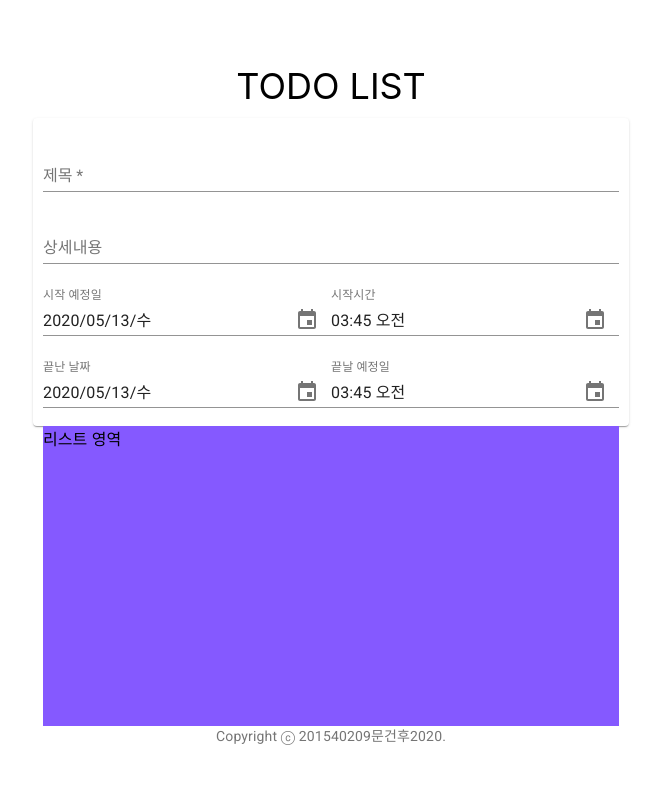
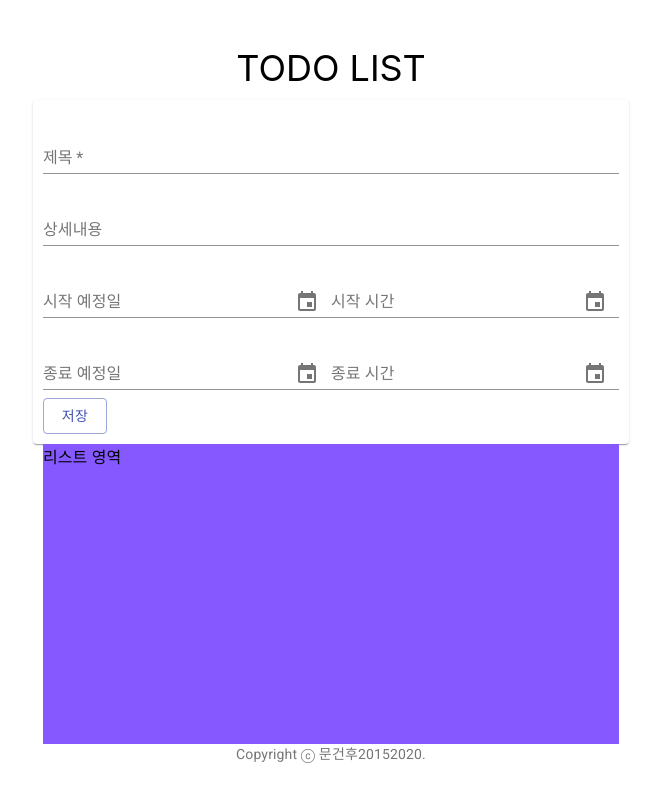
Before and after one commit to who307/todolist, a React (Create React App) app: page / in a window 1280 px wide. Shown: the whole page, without its empty margins (309-970 px from the left). Built offline with nearby package versions, Linux system fonts and the light colour scheme.

Commit message:
2020-05-27 수업

```diff
--- a/package.json
+++ b/package.json
@@ -6,6 +6,7 @@
     "@date-io/moment": "1.x",
     "@material-ui/core": "^4.9.14",
     "@material-ui/icons": "^4.9.1",
+    "@material-ui/lab": "^4.0.0-alpha.54",
     "@material-ui/pickers": "^3.2.10",
     "@testing-library/jest-dom": "^4.2.4",
     "@testing-library/react": "^9.3.2",
--- a/src/App.js
+++ b/src/App.js
@@ -1,126 +1,61 @@
 import React from 'react';
 import './App.css';
-import { TextField, Typography, Paper } from '@material-ui/core';
-import { KeyboardTimePicker, KeyboardDatePicker } from '@material-ui/pickers';
+import {Typography, List, ListItem, ListItemText } from '@material-ui/core';
 import { render } from '@testing-library/react';
+import Inputform from './components/Inpuutform';
 
+class App extends React.Component {
+  constructor(props) {
+    super(props);
 
-class App extends React.Component{
-  constructor(props){
-    super(props);
-    this.state={
+    this.state = {
       title: "",
       content: "",
       startDate: null,
       startTime: null,
       endDate: null,
-      endTime: null
+      endTime: null,
+      todoList:[]
     }
   }
 
-  Changetext = (event) => {
+//todoList의 state값을 nowList로 세팅해준다.
+  addTodoList(date){
+    const nowList = this.state.todoList;
+    nowList.push(date);
     this.setState({
-      [event.target.name] : event.target.value
-    })
-  }
-  //시작날짜
-  ChangeStartDate = (event) => {
-    this.setState({
-      startDate : event._d
-    })
-  }
-  //시작시간
-  ChangeStartTime = (event) => {
-    this.setState({
-      StartTime : event._d
-    })
-  }
-  //끝난날짜
-  ChangeEndDate = (event) => {
-    this.setState({
-      endDate : event._d
-    })
-  }
-  //끝난시간
-  ChangeEndTime = (event) => {
-    this.setState({
-      endTime : event._d
-    })
+      todoList: nowList,
+    });
   }
 
-
-
   render() {
-
-
-
-  console.log(this.state.title);
-  console.log(this.state.content);
-  console.log(this.state.startDate)
-  console.log(this.state.starTime)
-  console.log(this.state.endDate)
-  console.log(this.state.endTime)
-
 
 
     return (
       <div className="App">
         <div className="header"> TODO LIST</div>
-      <Paper className="input_area" variant="outline" style={{padding: '10px'}}>
 
-        <TextField label="제목" placeholder="제목을 입력해 주세요" size="normal" margin="normal" fullWidth required
-         onChange={this.Changetext} value={this.state.title} name="title"/>
-        <TextField label="상세내용" size="normal" margin="normal" fullWidth multiline
-         onChange={this.Changetext} value={this.state.content} name="content"/>
+        <Inputform addTodoList ={this.addTodoList.bind(this)}/>
+        <div className="list_area"> 리스트 영역
+            <List>
+              {this.state.todoList.map((todoItem, idx) => {
+                const {
+                  title, content, startDate, startTime, endDate, endTime
+                } = todoItem;
+                return (
+                  <ListItem key ={idx} role={undefined} dense button>
+                    <ListItemText
+                    primary={title}
+                    secondary={startDate.format('yyyy-MM-DD')+''+startTime.format('HH:MM')+ endDate.format('yyyy-MM-DD')+''+endTime.format('HH:MM')}
+                    />
+                  </ListItem>
+                )
+                })}
+            </List>
+        </div>
 
-        <KeyboardDatePicker
-            disable="inline"
-            format="yyyy/MM/DD/dd"
-            margin="normal"
-            label="시작 예정일"
-            onChange={this.ChangeStartDate}
-            style={{ width: '50%' }}
-            KeyboardButtonProps={{
-              'aria-label': 'change date',
-            }}
-          />
-          <KeyboardTimePicker
-            margin="normal"
-            label="시작시간"
-            variant="inline"
-            onChange={this.ChangeStartTime}
-            style={{ width: '50%' }}
-            KeyboardButtonProps={{
-              'aria-label': 'change date',
-            }}
-          />
-
-          <KeyboardDatePicker
-            disable="inline"
-            format="yyyy/MM/DD/dd"
-            margin="normal"
-            label="끝난 날짜"
-            onChange={this.ChangeEndDate}
-            style={{ width: '50%' }}
-            KeyboardButtonProps={{
-              'aria-label': 'change date',
-            }}
-          />
-          <KeyboardTimePicker
-            margin="normal"
-            label="끝날 예정일"
-            variant="inline"
-            onChange={this.ChangeEndTime}
-            style={{ width: '50%' }}
-            KeyboardButtonProps={{
-              'aria-label': 'change date',
-            }}
-          />
-
-      </Paper>
-      <div className="list_area"> 리스트 영역</div>
         <Typography variant="body2" color="textSecondary" align="center">
-        {'Copyright ⓒ 201540209문건후' +new Date().getFullYear()+'.'}
+          {'Copyright ⓒ 문건후2015' + new Date().getFullYear() + '.'}
         </Typography>
         </div>
     );
--- /dev/null
+++ b/src/components/Inpuutform.js
@@ -0,0 +1,192 @@
+import React from 'react';
+import { TextField,  Paper, Dialog, DialogContent, DialogContentText, DialogTitle} from '@material-ui/core';
+import { KeyboardTimePicker, KeyboardDatePicker } from '@material-ui/pickers';
+import Alert from '@material-ui/lab/Alert';
+import Snackbar from '@material-ui/core/Snackbar';
+import { render } from '@testing-library/react';
+import Button from '@material-ui/core/Button';
+
+class inputform extends React.Component {
+    constructor(props) {
+      super(props);
+
+      this.state = {
+        title: "",
+        content: "",
+        startDate: null,
+        startTime: null,
+        endDate: null,
+        endTime: null,
+        todoList:[],
+        modalOpen: false
+      }
+    }
+
+    onChangetext = (event) => {
+        this.setState({
+          [event.target.name]: event.target.value
+        })
+      }
+      //시작날짜
+      onChangeStartDate = (event) => {
+        this.setState({
+          startDate: event
+        })
+      }
+      //시작시간
+      onChangeStartTime = (event) => {
+        this.setState({
+          startTime: event
+        })
+      }
+      //끝난날짜
+      onChangeEndDate = (event) => {
+        this.setState({
+          endDate: event
+        })
+      }
+      //끝난시간
+      onChangeEndTime = (event) => {
+        this.setState({
+          endTime: event
+        })
+      }
+    //   saveTodoList(){
+    //     const nowList = this.state.todoList;
+    //     const { title, content, startDate, startTime, endDate, endTime} = this.state;
+    //     nowList.push({
+    //       title, content, startDate, startTime, endDate, endTime
+    //     });
+
+    //   this.setState({
+    //     todoList: nowList,
+    //     title: "",
+    //     content: "",
+    //     startDate: null,
+    //     startTime: null,
+    //     endDate: null,
+    //     endTime: null
+    //   })
+    // }
+
+
+    addInputData(){
+      const data = this.state;
+      if(this.checkValidate()){
+        this.props.addTodoList(data);
+        this.setState({
+          title: "",
+          content: "",
+          startDate: null,
+          startTime: null,
+          endDate: null,
+          endTime: null,
+        });
+      }else{
+        this.setState({
+          modalOpen:true
+        })
+      };
+  }
+  checkValidate(){
+    const {
+      title, content, startDate, startTime, endDate, endTime
+    } = this.state;
+    if(!title ||  !content || !startDate || !startTime || !endDate || !endTime){
+      return false;
+    }
+      return true;
+  }
+
+  modalClose(){
+    this.setState({
+      modalOpen : false
+    })
+  }
+
+    render(){
+      const {
+        title, content, startDate, startTime, endDate, endTime, modalOpen
+      } = this.state;
+
+      console.log(this.state);
+      console.log(this.state.title);
+      console.log(this.state.content);
+      console.log(this.state.startDate)
+      console.log(this.state.startTime)
+      console.log(this.state.endDate)
+      console.log(this.state.endTime)
+
+
+        return(
+
+          <Paper className="input_area" variant="outline" style={{ padding: '10px' }}>
+
+          <TextField label="제목" placeholder="제목을 입력해 주세요" margin="normal" fullWidth required
+            onChange={this.onChangetext} value={this.state.title} name="title" />
+          <TextField label="상세내용" margin="normal" fullWidth multiline
+            onChange={this.onChangetext} value={this.state.content} name="content" />
+
+          <KeyboardDatePicker
+            disable="inline"
+            format="yyyy/MM/DD/dd"
+            margin="normal"
+            label="시작 예정일"
+            value = {startDate}
+            onChange={this.onChangeStartDate}
+            style={{ width: '50%' }}
+            KeyboardButtonProps={{
+              'aria-label': 'change date',
+            }}
+          />
+          <KeyboardTimePicker
+            margin="normal"
+            label="시작 시간"
+            variant="inline"
+            value = {startTime}
+            onChange={this.onChangeStartTime}
+            style={{ width: '50%' }}
+            KeyboardButtonProps={{
+              'aria-label': 'change date',
+            }}
+          />
+
+          <KeyboardDatePicker
+            disable="inline"
+            format="yyyy/MM/DD/dd"
+            margin="normal"
+            label="종료 예정일"
+            value = {endDate}
+            onChange={this.onChangeEndDate}
+            style={{ width: '50%' }}
+            KeyboardButtonProps={{
+              'aria-label': 'change date',
+            }}
+          />
+          <KeyboardTimePicker
+            margin="normal"
+            label="종료 시간"
+            variant="inline"
+            value = {endTime}
+            onChange={this.onChangeEndTime}
+            style={{ width: '50%' }}
+            KeyboardButtonProps={{
+              'aria-label': 'change date',
+            }}
+          />
+        <Button variant="outlined" color="primary" onClick={this.addInputData.bind(this)}>
+        저장
+        </Button>
+
+        <Snackbar open={modalOpen} autoHideDuration={6000} onClose={this.modalClose.bind(this)}
+        anchorOrigin={{vertical:"top", horizontal:"left"}}>
+
+        <Alert onClose={this.modalClose.bind(this)} severity="success">
+          This is a success message!
+        </Alert>
+      </Snackbar>
+        </Paper>
+        )
+        }
+    }
+export default inputform;
```
Also changed, not shown: src/App.css (line endings or trailing spaces), 2 other files (tests, documents, lock files or other folders). Lines whose indentation alone changed are shown as unchanged.
